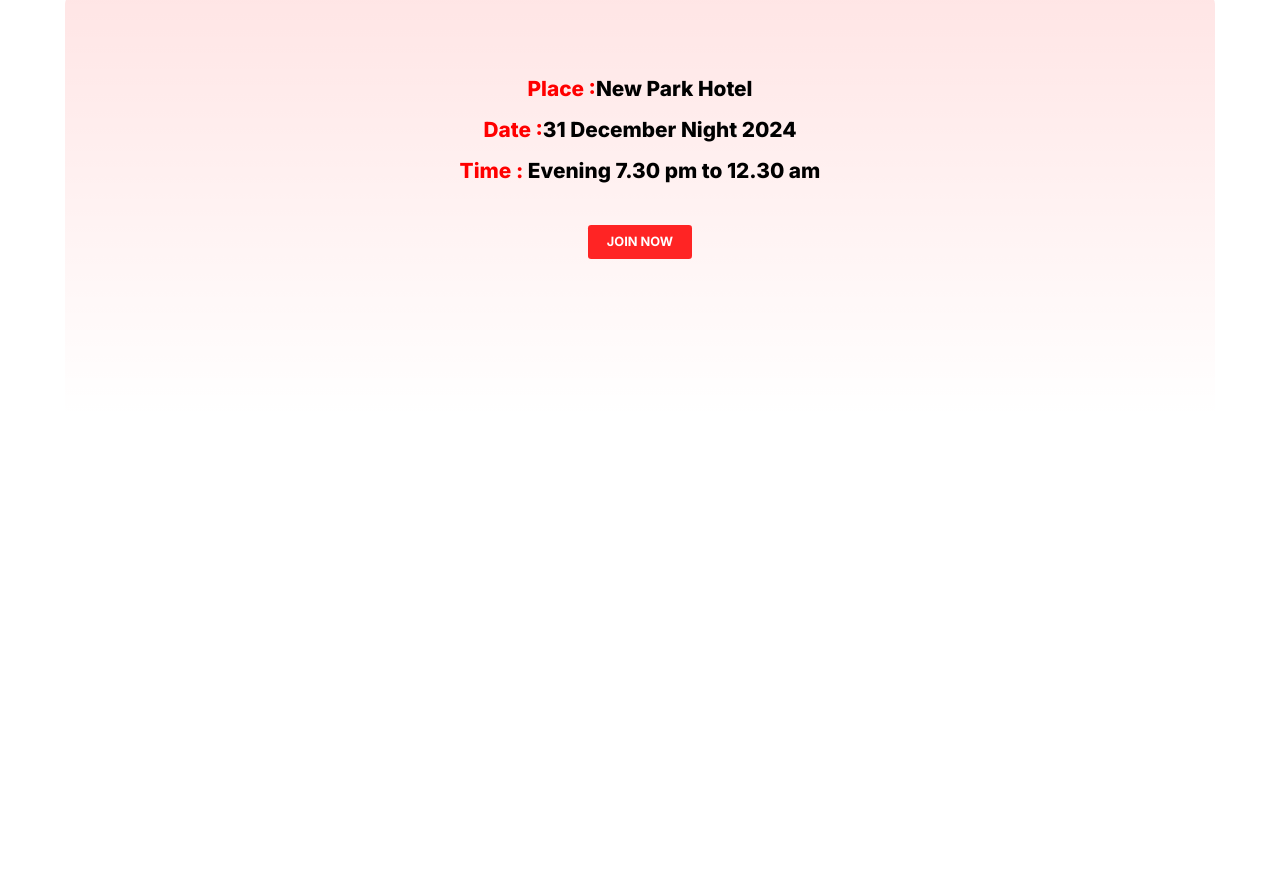
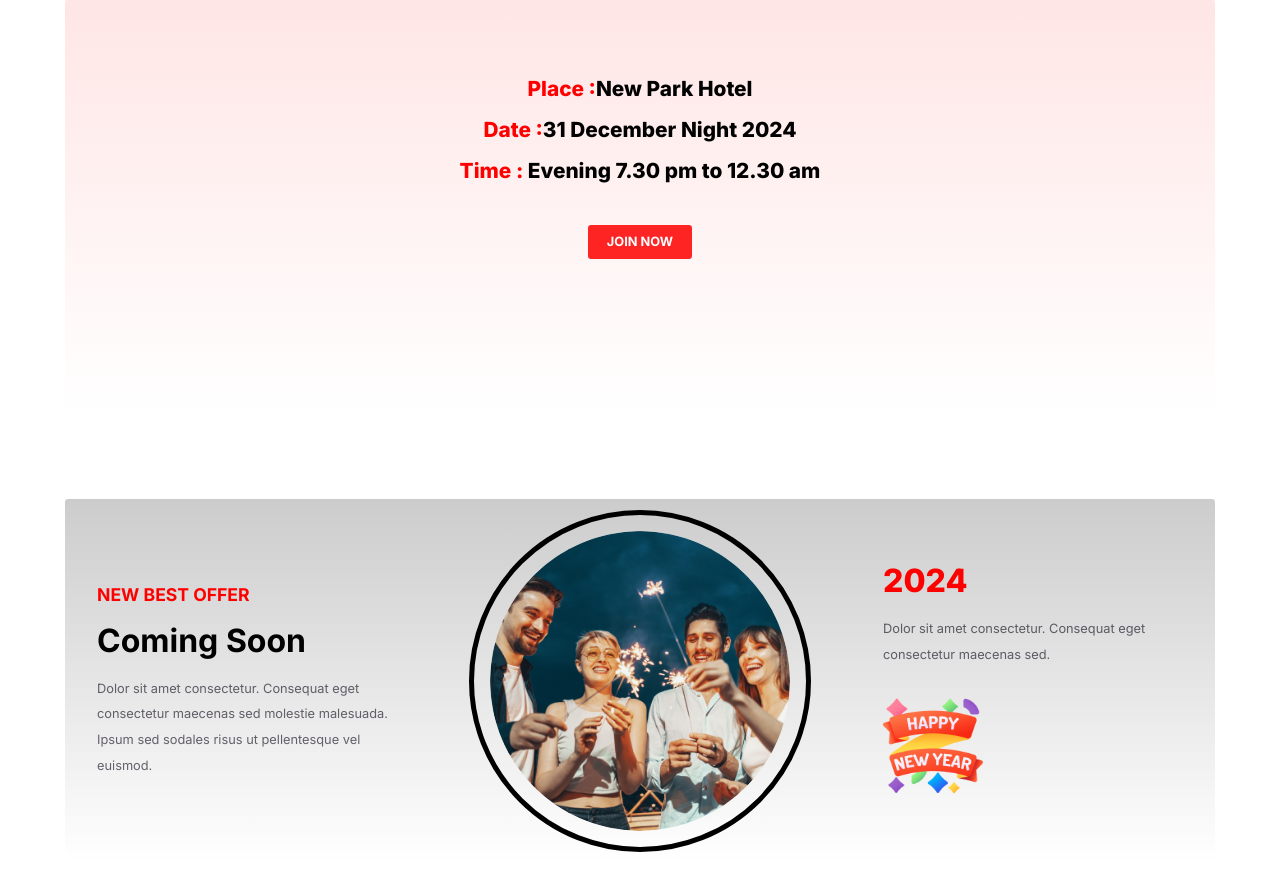
Before and after one commit to Md-sajeeb001/new-year-projects, a plain HTML site: page index.html in a window 1280 px wide. Shown: the part 2062-2953 px from the top of the page. Before the commit the page ends 2561 px from the top, so only its background shows below. Drawn offline with Linux system fonts and the light colour scheme; files that its build step writes are made by us from their sources.

Commit message:
offer section

```diff
--- a/index.html
+++ b/index.html
@@ -59,6 +59,24 @@
                 <button class="btn">JOIN NOW</button>
             </div>
         </section>
+
+        <section class="offer-discription">
+            <div class="offer">
+                <div class="offer-items">
+                    <div class="left">
+                        <h3>NEW BEST OFFER</h3>
+                        <h1>Coming Soon</h1>
+                        <p>Dolor sit amet consectetur. Consequat eget consectetur maecenas sed molestie malesuada. Ipsum sed sodales risus ut pellentesque vel euismod. </p>
+                    </div>
+                    <img class="middel-img" src="./images/Ellipse 1.png" alt="">
+                    <div class="right">
+                        <h2>2024</h2>
+                        <p>Dolor sit amet consectetur. Consequat eget consectetur maecenas sed.</p>
+                        <img src="./images/Group 96.png" alt="">
+                    </div>
+                </div>
+            </div>
+        </section>
      </main>
 
      <footer></footer>
--- a/style/style.css
+++ b/style/style.css
@@ -147,3 +147,60 @@ html{
     text-align: center;
     margin-top: 2.6rem;
 }
+/* ========================OFFER DISPRIPTION======================== */
+.offer-discription{
+    width: 1150px;
+    height: auto;
+    margin: 5rem auto;
+    background: linear-gradient(180deg, rgb(0, 0, 0,0.2), transparent);
+    border-radius: .2rem;
+}
+.offer{
+    padding: 2rem;
+}
+.offer-items{
+    display: flex;
+    align-items: center;
+    justify-content: space-between;
+}
+.left{
+    width: 300px;
+}
+.left h3{
+    color: red;
+    font-size: 1.1rem;
+    font-weight: 700;
+}
+.left h1{
+    font-size: 2rem;
+    margin: 1rem 0;
+}
+.left p{
+    color: rgba(7, 2, 17, 0.6);
+    font-size: .8rem;
+    line-height: 1.6rem;
+}
+.middel-img{
+    width: 300px;
+    outline: 5px solid black;
+    border-radius: 50%;
+    outline-offset: 1rem;
+}
+.right{
+    width: 300px;
+}
+.right img{
+    width: 100px;
+    margin-top: 1.8rem;
+}
+.right h2{
+    color: red;
+    font-weight: 800;
+    font-size: 2rem;
+}
+.right p{
+    color: rgba(7, 2, 17, 0.6);
+    font-size: .8rem;
+    line-height: 1.6rem;
+    margin-top: 1rem;
+}
```
